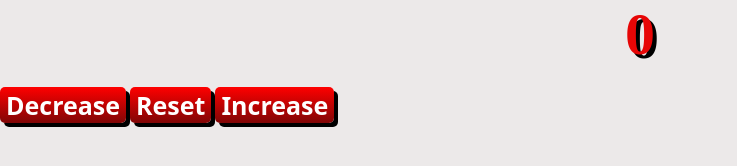
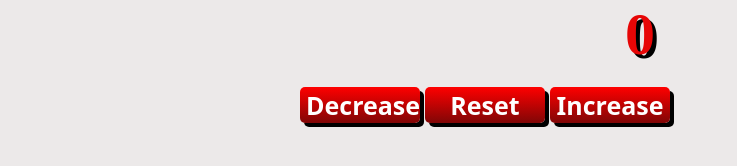
Before and after one commit to brenoviske/MyCounter, a plain HTML site: page index.html in a window 1280 px wide. Shown: the whole page, without its empty margins (0-737 px from the left). Drawn offline with Linux system fonts and the light colour scheme.

Commit message:
fix!: Changing the html
Making some adjusts in the html code after deciding to change the style.

```diff
--- a/index.html
+++ b/index.html
@@ -9,13 +9,10 @@
 <body>
     <main>
         <label id="counterLabel"> 0 </label> <br>
-
-
-        <section class="flexcontainer">
+        <section id="gridcontainer">
             <button id="decreasebutton" class="buttons "> Decrease </button>
             <button id="resetbutton" class="buttons"> Reset </button>
             <button id="increasebutton" class="buttons"> Increase </button>
-
         </section>
 
     </main>
```
